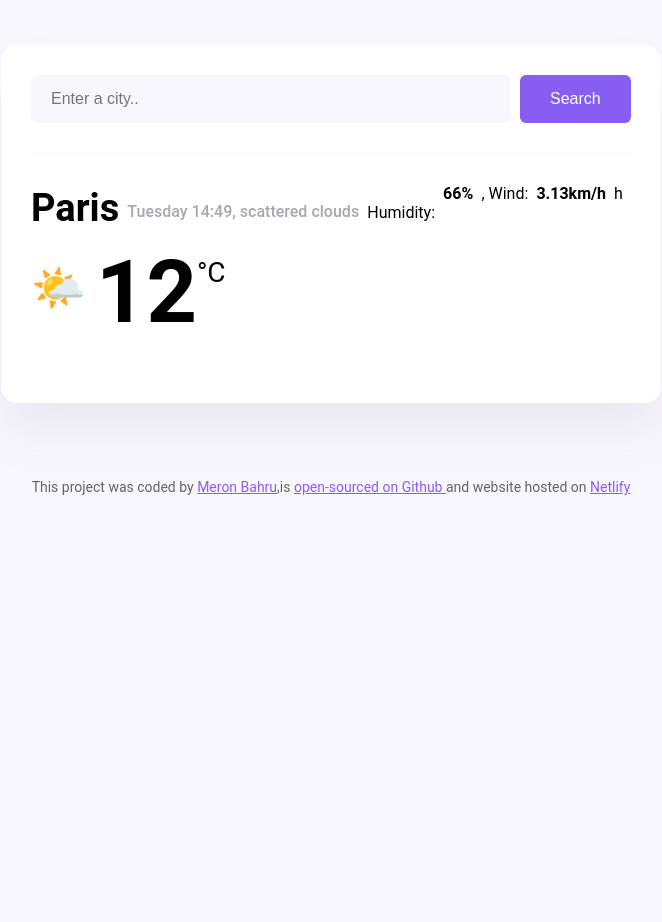
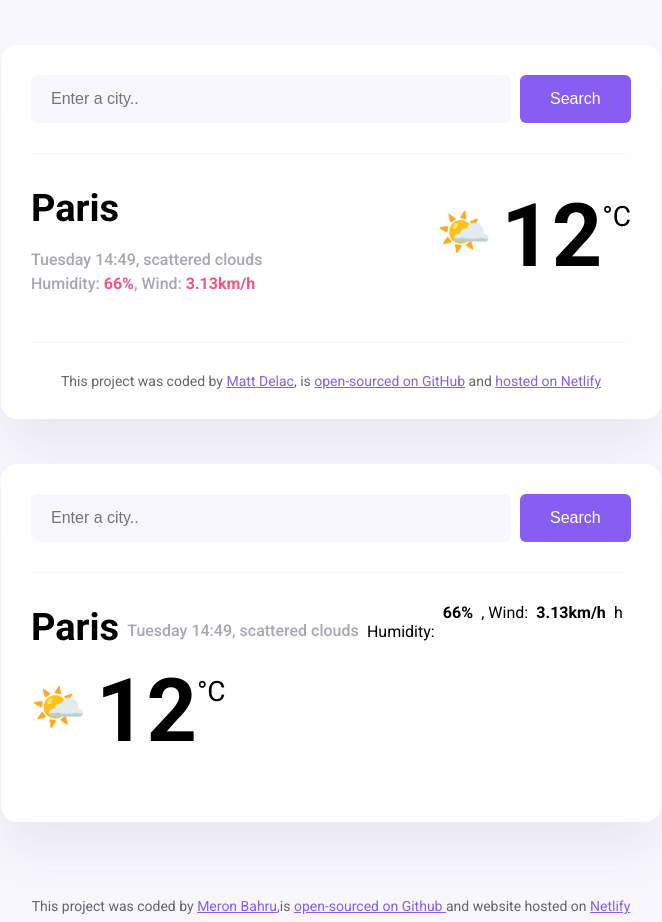
Before and after one commit to merry1214/MyWeatherApp, a plain HTML site: page index.html in a window 1280 px wide. Shown: the whole page, without its empty margins (309-971 px from the left). Before the commit the page ends 800 px from the top, so only its background shows below. Drawn offline with Linux system fonts and the light colour scheme.

Commit message:
updated the html file

```diff
--- a/index.html
+++ b/index.html
@@ -6,7 +6,66 @@
     <title>Document</title>
     <link rel="stylesheet" href="style.css">
   </head>
-  <body>
+  <body><!DOCTYPE html>
+    <html lang="en">
+      <head>
+        <meta charset="UTF-8" />
+        <meta name="viewport" content="width=device-width, initial-scale=1.0" />
+        <link rel="preconnect" href="https://fonts.googleapis.com" />
+        <link rel="preconnect" href="https://fonts.gstatic.com" crossorigin />
+        <link
+          href="https://fonts.googleapis.com/css2?family=Roboto:ital,wght@0,100;0,300;0,400;0,500;0,700;0,900;1,100;1,300;1,400;1,500;1,700;1,900&display=swap"
+          rel="stylesheet"
+        />
+        <link rel="stylesheet" href="src/style.css" />
+        <title>Meteo App</title>
+      </head>
+      <body>
+        <div class="weather-app">
+          <header>
+            <form class="search-form">
+              <input
+                type="search"
+                placeholder="Enter a city.."
+                required
+                class="search-form-input"
+              />
+              <input type="submit" value="Search" class="search-form-button" />
+            </form>
+          </header>
+          <main>
+            <div class="weather-app-data">
+              <div>
+                <h1 class="weather-app-city">Paris</h1>
+                <p class="weather-app-details">
+                  Tuesday 14:49, scattered clouds
+                  <br />
+                  Humidity: <strong>66%</strong>, Wind: <strong>3.13km/h</strong>
+                </p>
+              </div>
+              <div class="weather-app-temperature-container">
+                <div class="weather-app-icon">🌤️</div>
+                <div class="weather-app-temperature">12</div>
+                <div class="weatehr-app-unit">°C</div>
+              </div>
+            </div>
+          </main>
+
+          <footer>
+            This project was coded by
+            <a href="https://github.com/matthieua/" target="_blank"> Matt Delac</a>,
+            is
+            <a href="https://github.com/matthieua/meteo" target="_blank"
+              >open-sourced on GitHub</a
+            >
+            and
+            <a href="https://meteo-shecodes-app.netlify.app/" target="_blank"
+              >hosted on Netlify</a
+            >
+          </footer>
+        </div>
+      </body>
+    </html>
     <div class="weather-app">
     <header>
       <form  class="search-form">
--- a/src/style.css
+++ b/src/style.css
@@ -1,10 +1,12 @@
 body {
   background-color: #f9f7fe;
-  font-family: "roboto", sans-serif;
+  font-family: "Roboto", sans-serif;
 }
+
 a {
   color: #885df1;
 }
+
 .weather-app {
   background: white;
   max-width: 600px;
@@ -13,10 +15,12 @@ a {
   border-radius: 16px;
   padding: 30px;
 }
+
 header {
   border-bottom: 1px solid #f9f7fe;
   padding: 0 0 30px 0;
 }
+
 .search-form-input {
   background-color: #f9f7fe;
   border: none;
@@ -25,6 +29,7 @@ header {
   font-size: 16px;
   padding: 15px 20px;
 }
+
 .search-form-button {
   background: #885df1;
   padding: 15px 30px;
@@ -34,6 +39,7 @@ header {
   border-radius: 6px;
   color: white;
 }
+
 main {
   padding: 30px 0;
 }
```
